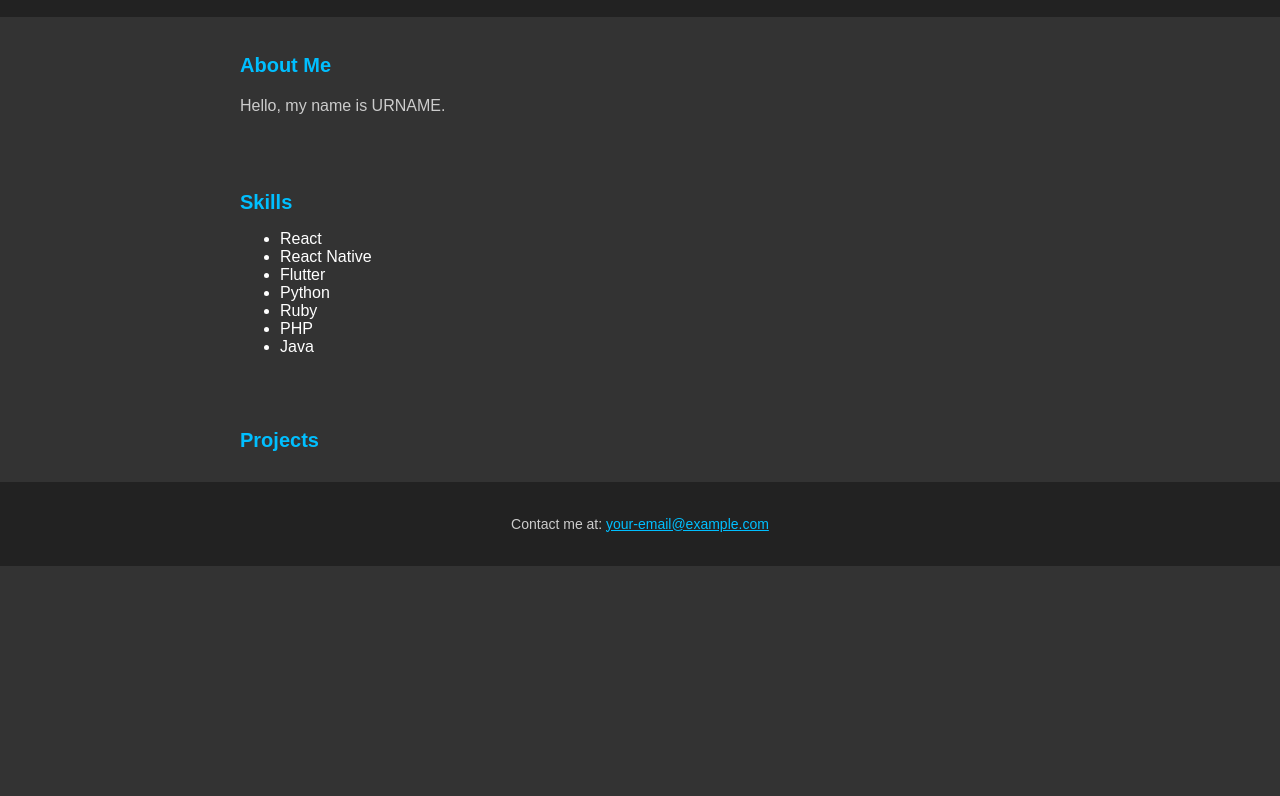
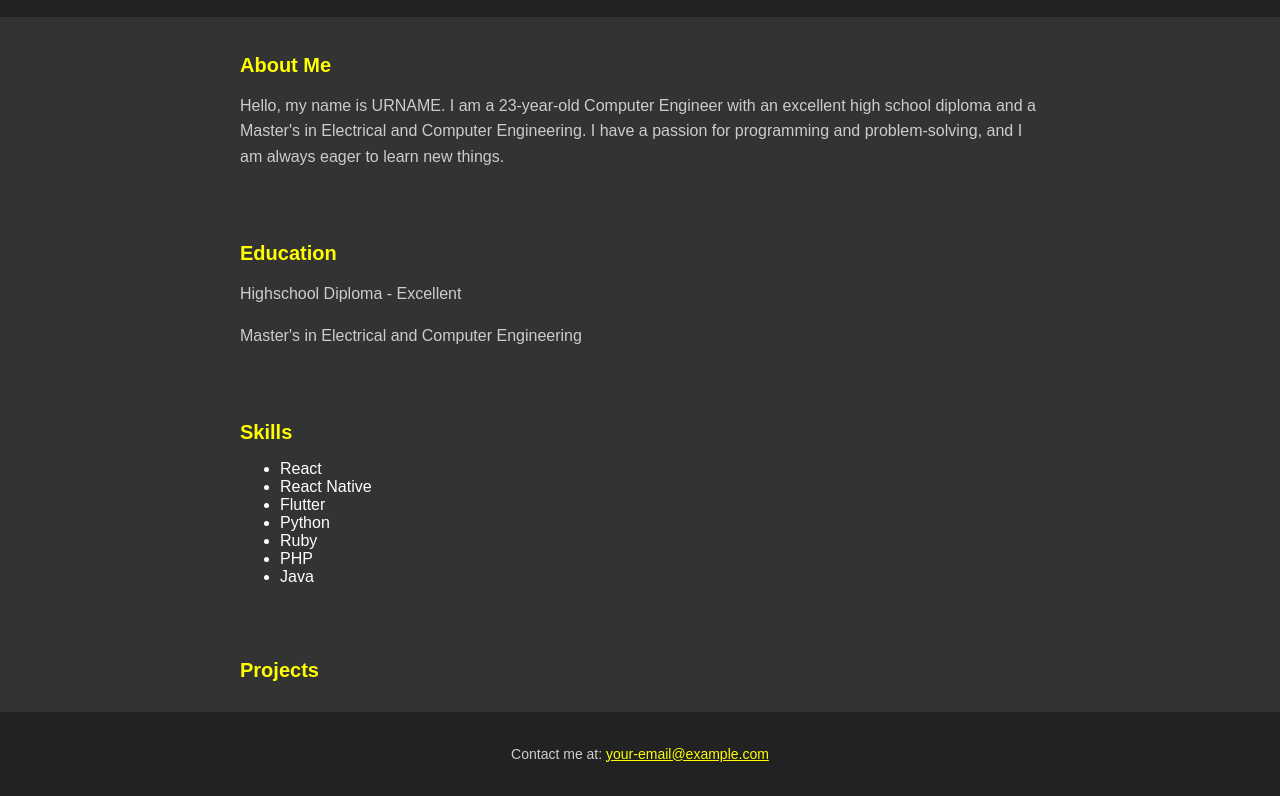
Before and after one commit to siskos-k/Python-Micro-Problems, a plain HTML site: page profile.html in a window 1280 px wide. Shown: the part 104-900 px from the top of the page. Before the commit the page ends 800 px from the top, so only its background shows below. Drawn offline with Linux system fonts and the light colour scheme.

Commit message:
improved HTML template

```diff
--- a/profile.html
+++ b/profile.html
@@ -1,6 +1,5 @@
-<!DOCTYPE html>
+<!doctype html>
 <html lang="en">
-
     <head>
         <meta charset="UTF-8" />
         <meta name="viewport" content="width=device-width, initial-scale=1.0" />
@@ -22,7 +21,7 @@
             }
 
             header h1 {
-      color: #00bfff;
+                color: #ffff00;
                 font-size: 24px;
             }
 
@@ -54,7 +53,7 @@
             }
 
             section h2 {
-      color: #00bfff;
+                color: #ffff00;
                 font-size: 20px;
                 margin-bottom: 10px;
             }
@@ -73,9 +72,9 @@
                 font-size: 14px;
             }
 
-    /* Blue accent color */
+            /* Yellow accent color */
             .accent-color {
-      color: #00bfff;
+                color: #ffff00;
             }
 
             /* Fade-in animation */
@@ -108,11 +107,22 @@
             </nav>
         </header>
         <section>
-    <h2>About Me</h2>
-    <p>Hello, my name is URNAME.</p>
+            <h2 class="fade-in">About Me</h2>
+            <p>
+                Hello, my name is URNAME. I am a 23-year-old Computer Engineer
+                with an excellent high school diploma and a Master's in
+                Electrical and Computer Engineering. I have a passion for
+                programming and problem-solving, and I am always eager to learn
+                new things.
+            </p>
         </section>
         <section>
-    <h2>Skills</h2>
+            <h2 class="fade-in">Education</h2>
+            <p>Highschool Diploma - Excellent</p>
+            <p>Master's in Electrical and Computer Engineering</p>
+        </section>
+        <section>
+            <h2 class="fade-in">Skills</h2>
             <ul>
                 <li>React</li>
                 <li>React Native</li>
@@ -124,11 +134,16 @@
             </ul>
         </section>
         <section>
-    <h2>Projects</h2>
+            <h2 class="fade-in">Projects</h2>
             <!-- Add your project descriptions here -->
         </section>
         <footer>
-    <p>Contact me at: <a href="mailto:your-email@example.com" class="accent-color">your-email@example.com</a></p>
+            <p>
+                Contact me at:
+                <a href="mailto:your-email@example.com" class="accent-color"
+                    >your-email@example.com</a
+                >
+            </p>
         </footer>
 
         <script>
@@ -137,5 +152,4 @@
             });
         </script>
     </body>
-
 </html>
```
Lines whose indentation alone changed are shown as unchanged.
